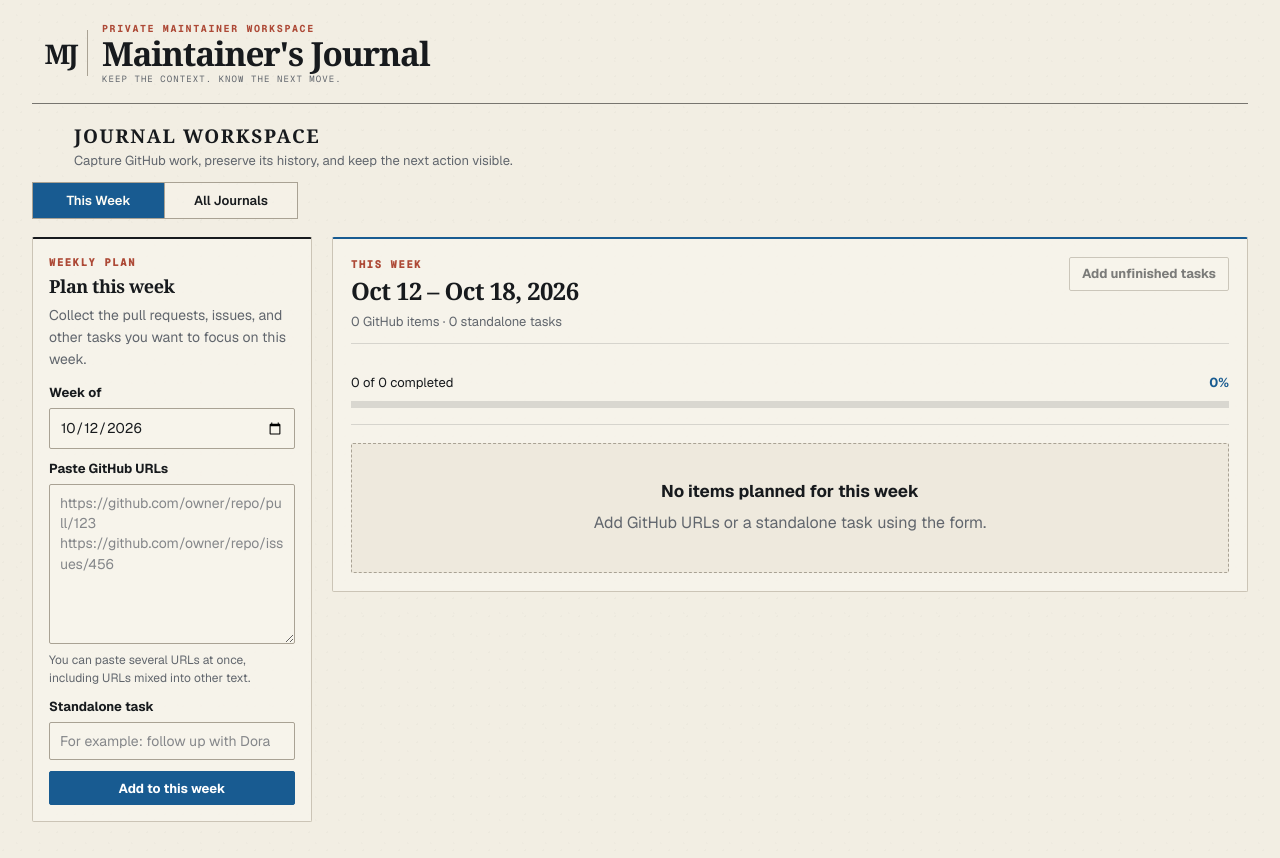
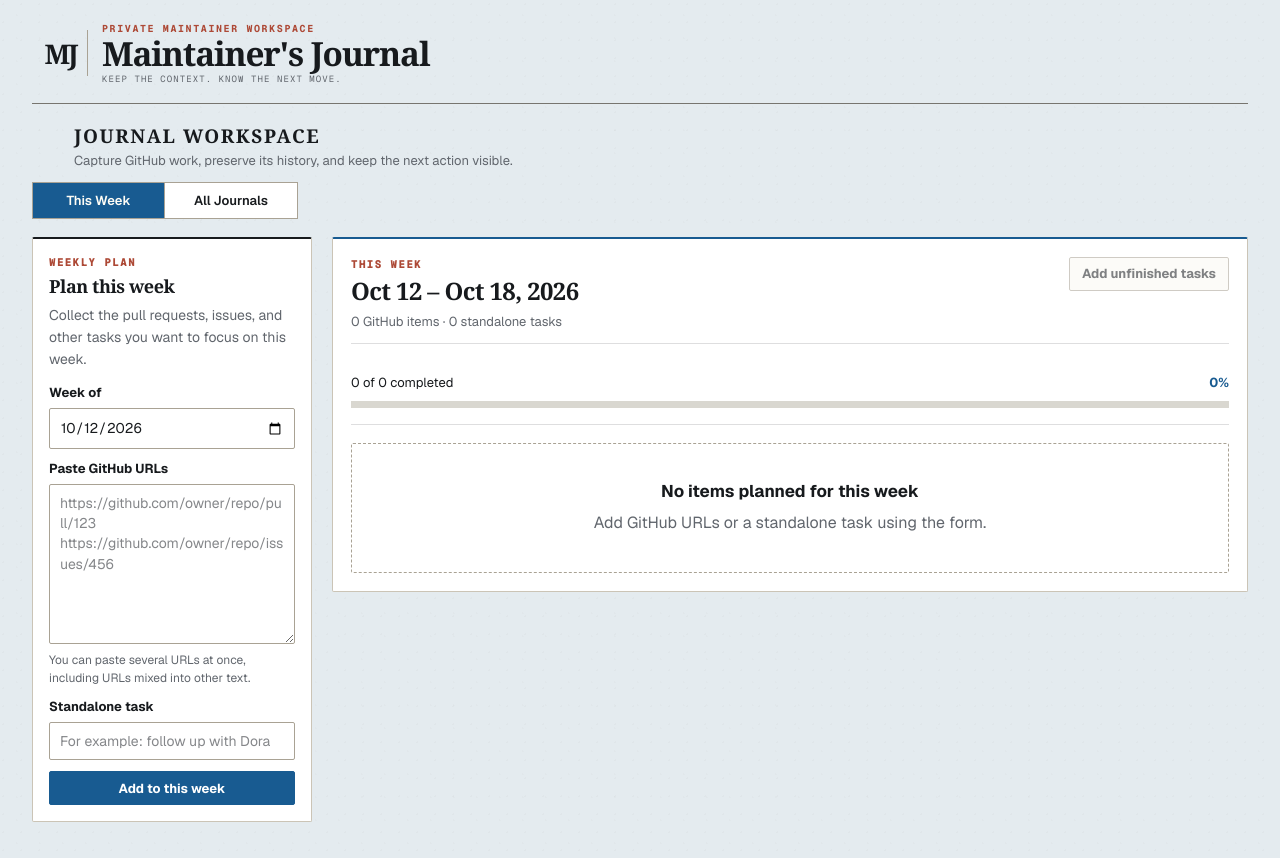
Before and after one commit to Nwakaego-Ego/maintainers-journal, a Next.js app: page / in a window 1280 px wide. Built offline with nearby package versions, Linux system fonts and the light colour scheme.

Commit message:
style: update journal workspace backgrounds

```diff
--- a/src/app/globals.css
+++ b/src/app/globals.css
@@ -2426,3 +2426,25 @@
     flex-wrap: wrap;
   }
 }
+
+/* Updated page background only */
+:root {
+  --page-background: #e4ebef;
+}
+
+html,
+body {
+  background-color: var(--page-background);
+}
+
+/* Pure-white surfaces shown inside the workspace */
+.capture-panel,
+.weekly-plan-editor,
+.weekly-plan-board,
+.weekly-empty-state,
+.history-content,
+.form-control,
+.backup-menu-trigger,
+.workspace-tab:not(.workspace-tab-active) {
+  background: #ffffff;
+}
```
